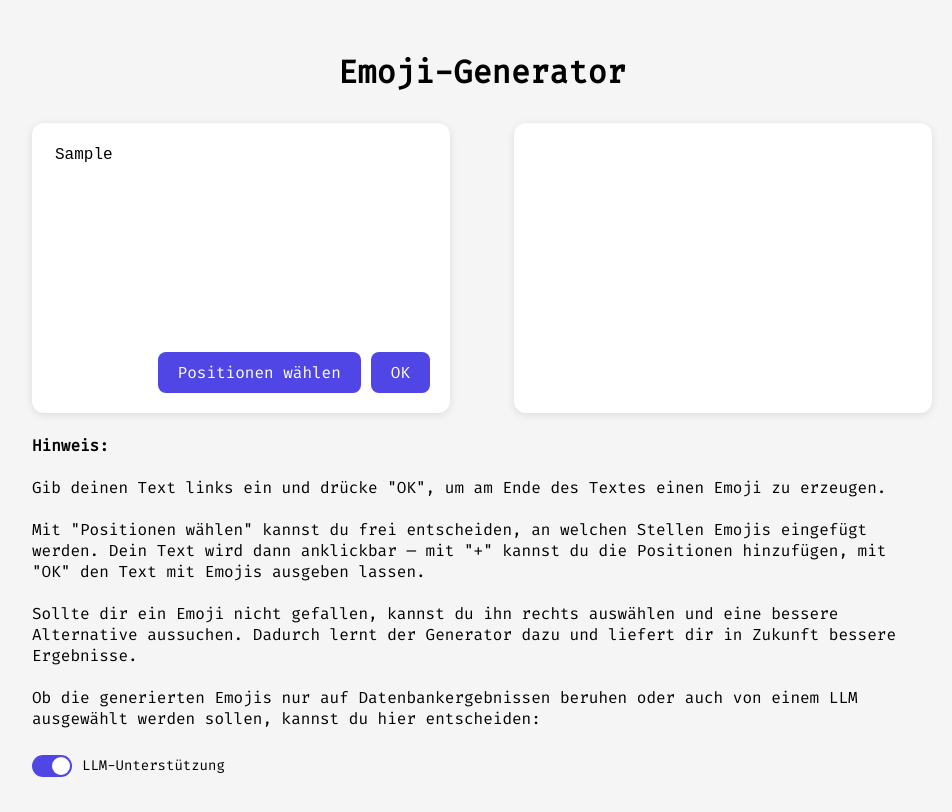
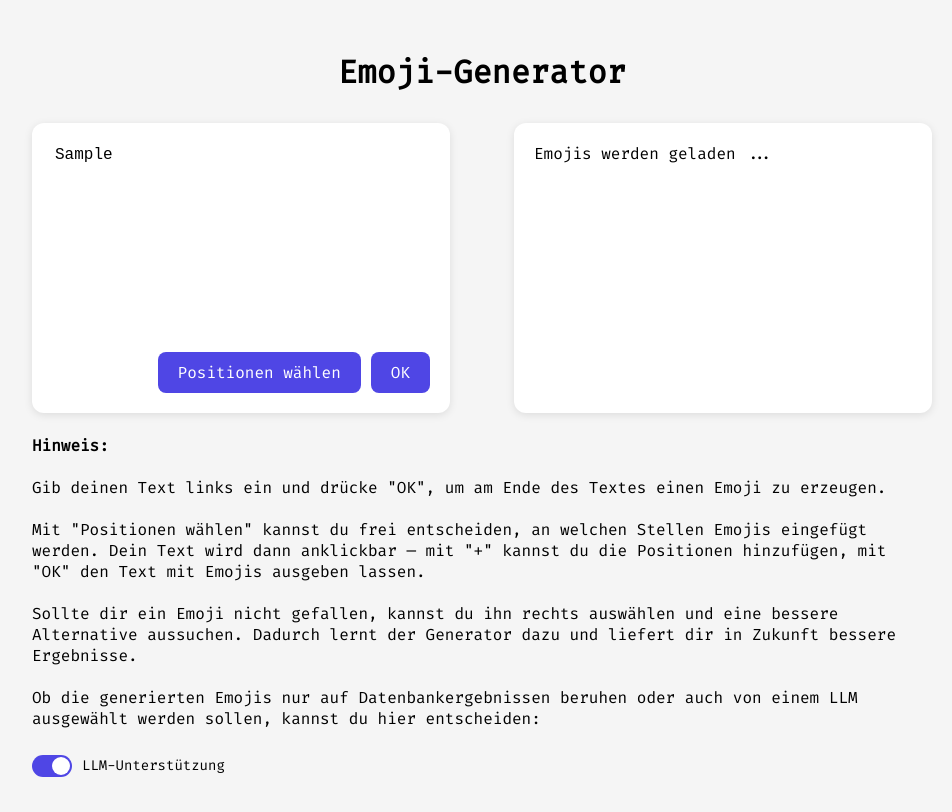
Before and after one commit to tofilu/Bairh, a plain HTML site: page frontend/index.html in a window 1280 px wide. Both pictures are taken after typing "Sample" into the empty fields and a click on the input "OK". Shown: the whole page, without its empty margins (158-1110 px from the left). Drawn offline with Linux system fonts and the light colour scheme; files that its build step writes are made by us from their sources; no server answers.

Commit message:
Ladeinfo hinzugefügt

```diff
--- a/frontend/index.html
+++ b/frontend/index.html
@@ -100,6 +100,7 @@
         // "OK" wird genutzt
         okBtn.addEventListener("click", async function (e) {
             e.preventDefault();
+            result.textContent = "Emojis werden geladen ...";
             active.clear();
             await generate();
         });
```
